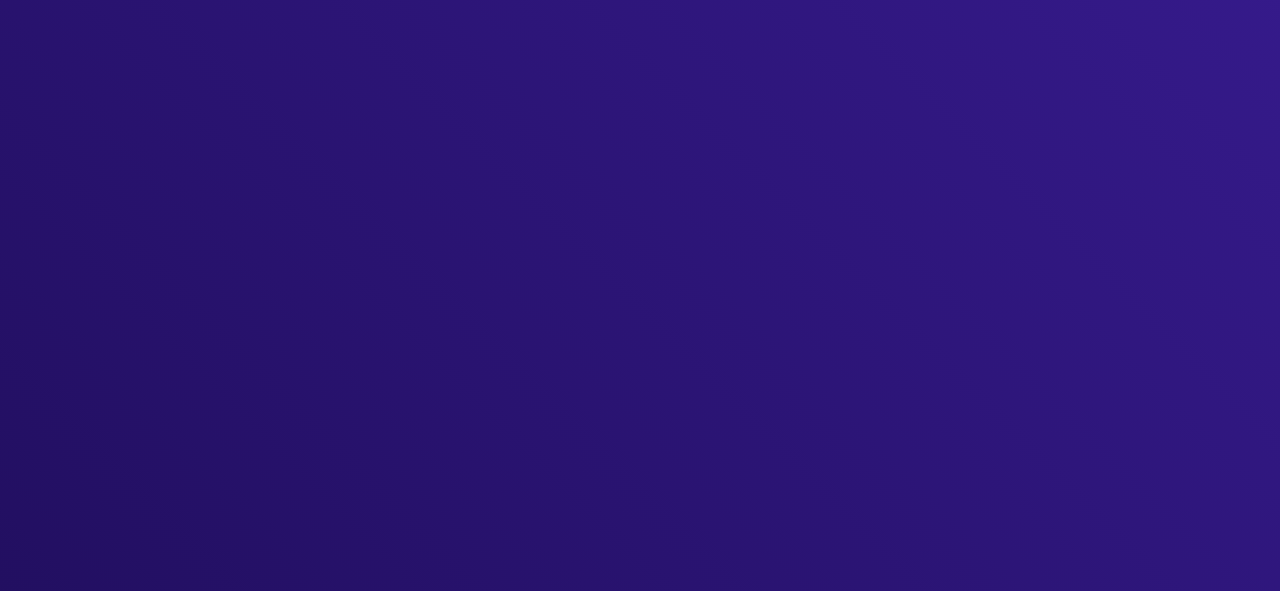
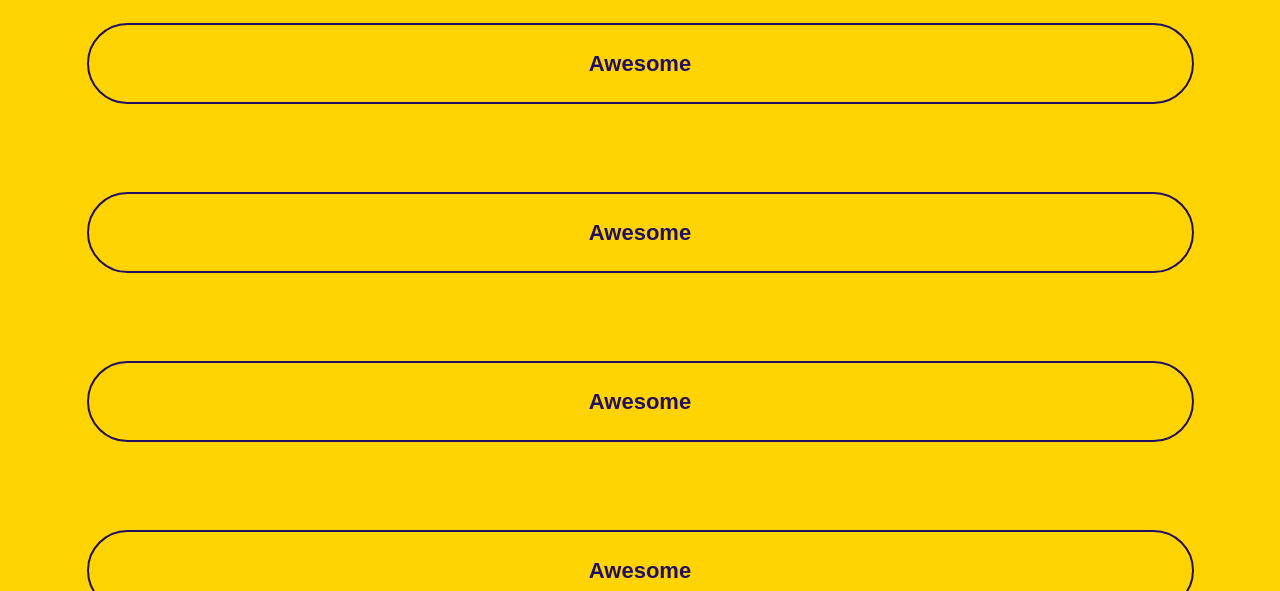
Before and after one commit to ChuaTheDog/denniseitner, a Gatsby site: page /quiz in a window 1280 px wide. Before the commit this address had no page. Shown: the part 209-800 px from the top of the page. Built offline with nearby package versions, Linux system fonts and the light colour scheme; Gatsby itself is replaced by a stand-in of ours; a web font is replaced by a local one.

Commit message:
started quiz

```diff
--- a/src/components/Layout/Layout.js
+++ b/src/components/Layout/Layout.js
@@ -6,12 +6,14 @@ import Sidebar from '../Sidebar/Sidebar';
 import Seo from '../SEO/SEO';
 import Nav from '../Nav/Nav';
 import ScrollButton from '../ScrollButton/ScrollButton';
+import { createGlobalStyle } from 'styled-components';
 
 export default function Layout({ children }) {
 	return (
 		<>
 			<Seo></Seo>
 			<Nav />
+
 			<Container fluid>{children}</Container>
 			<ScrollButton />
 		</>
--- /dev/null
+++ b/src/components/Quiz/Quiz.js
@@ -0,0 +1,33 @@
+import React from 'react';
+import styled from 'styled-components';
+import QuizButton from './QuizButton';
+
+const QuizWrapper = styled.div`
+	height: 100vh;
+	width: 100vw;
+	position: fixed;
+	top: 0;
+	left: 0%;
+	display: flex;
+	flex-direction: column;
+	background-color: #ffd400;
+	h1 {
+		color: #220f61;
+	}
+`;
+
+const Quiz = () => {
+	return (
+		<QuizWrapper>
+			<div className='container mt-3'>
+				<h1>How are things running in your company?</h1>
+				<QuizButton option={'Awesome'}></QuizButton>
+				<QuizButton option={'Awesome'}></QuizButton>
+				<QuizButton option={'Awesome'}></QuizButton>
+				<QuizButton option={'Awesome'}></QuizButton>
+			</div>
+		</QuizWrapper>
+	);
+};
+
+export default Quiz;
--- /dev/null
+++ b/src/components/Quiz/QuizButton.js
@@ -0,0 +1,21 @@
+import React from 'react';
+import styled from 'styled-components';
+
+const AnswerButton = styled.button`
+	border: 2px solid #220f61;
+	border-radius: 2.5rem;
+	padding: 1rem;
+	width: 100%;
+	color: #220f61;
+	font-family: 'Montserrat Black', sans-serif;
+	font-weight: 900; /* black */
+	font-size: 1rem;
+	background: none;
+	margin: 2rem 0;
+`;
+
+const QuizButton = (props) => {
+	return <AnswerButton>{props.option}</AnswerButton>;
+};
+
+export default QuizButton;
--- /dev/null
+++ b/src/pages/quiz.js
@@ -0,0 +1,14 @@
+import React from 'react';
+import Quiz from '../components/Quiz/Quiz';
+
+const quiz = () => {
+	return (
+		<div>
+			<Quiz>
+				<h1>How are things running in your company?</h1>
+			</Quiz>
+		</div>
+	);
+};
+
+export default quiz;
```
Also changed, not shown: src/pages/work.js (added, +19 -0 lines), src/styles/theme.js (added, +7 -0 lines).
